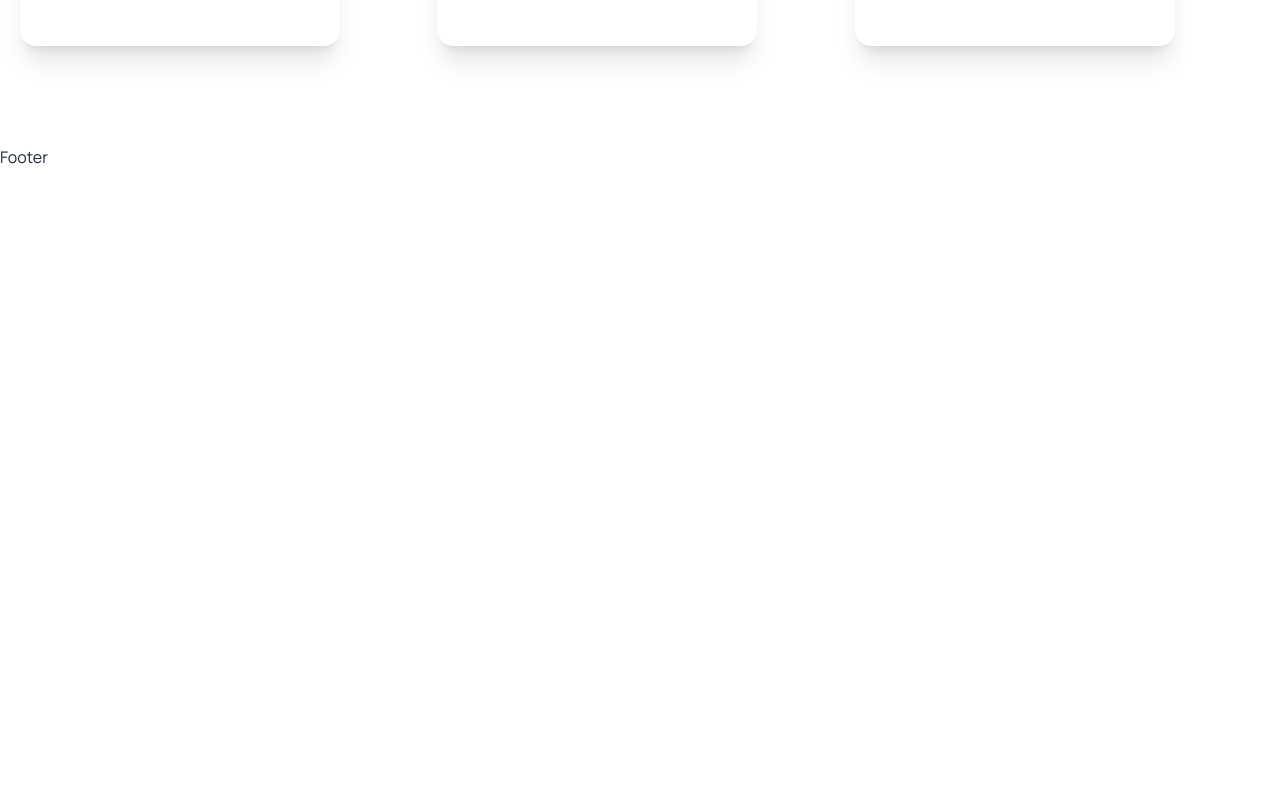
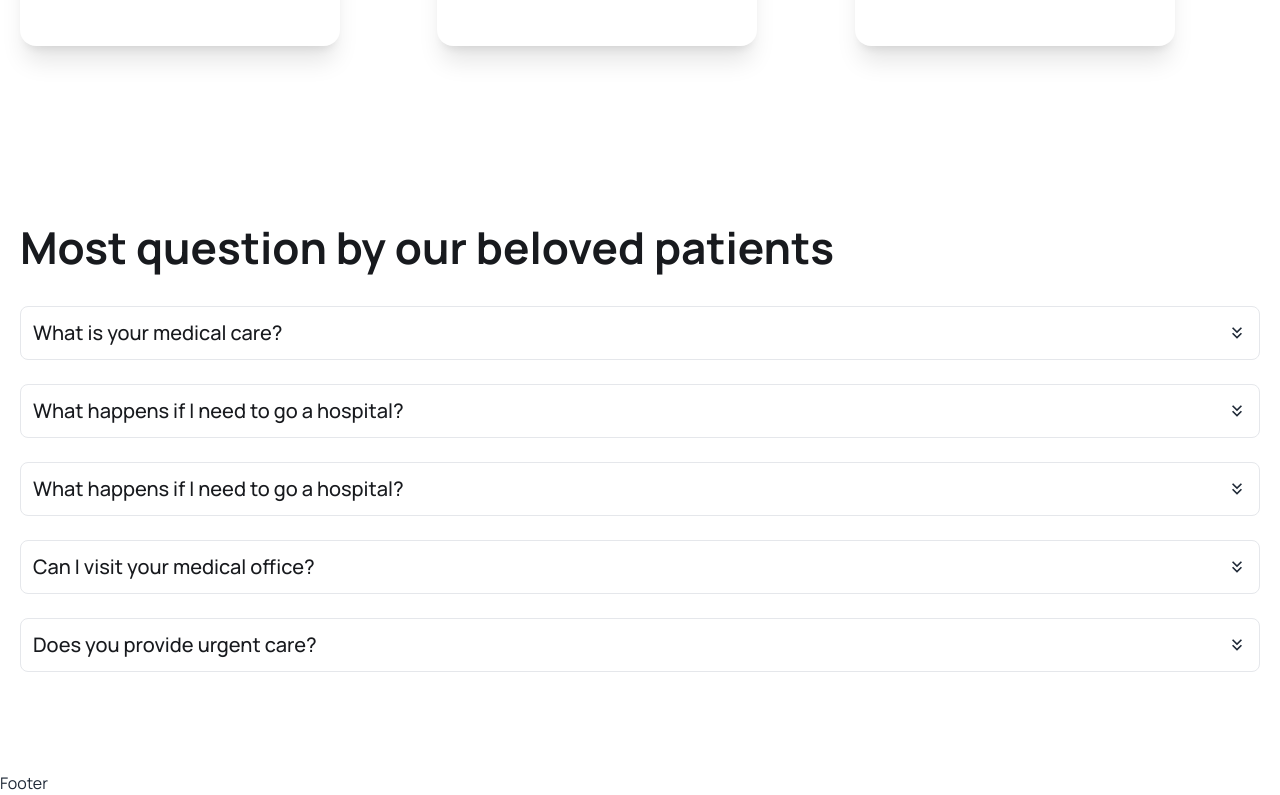
Before and after one commit to codewithriad/madical-booking-app-stripe, a React (Vite) app in the folder client/: page / in a window 1280 px wide. Shown: the part 4595-5390 px from the top of the page. Before the commit the page ends 4764 px from the top, so only its background shows below. Built offline with nearby package versions, Linux system fonts and the light colour scheme.

Commit message:
faq par already done

```diff
--- /dev/null
+++ b/client/src/components/Faq/Accordions.jsx
@@ -0,0 +1,49 @@
+import {
+    MdKeyboardDoubleArrowDown,
+    MdKeyboardDoubleArrowUp,
+} from "react-icons/md";
+
+import { useEffect, useState } from "react";
+import { faqs } from "../../assets/data/faqs";
+
+const Accordions = () => {
+  const [faqData, setFaqData] = useState([]);
+  const [openIndex, setOpenIndex] = useState(false);
+
+  useEffect(() => {
+    setFaqData(faqs);
+  }, []);
+  const toggleFaq = (index) => {
+    setOpenIndex(openIndex === index ? null : index);
+  };
+  return (
+    <>
+      {faqData.map((faq, index) => (
+        <div key={index} className=" border rounded-lg mb-6">
+          <div
+            className="flex justify-between items-center cursor-pointer p-3"
+            onClick={() => toggleFaq(index)}
+          >
+            <h3 className="text-headingColor text-xl font-medium">
+              {faq.question}
+            </h3>
+            <span className="text-xl font-medium">
+              {openIndex === index ? (
+                <MdKeyboardDoubleArrowUp />
+              ) : (
+                <MdKeyboardDoubleArrowDown />
+              )}
+            </span>
+          </div>
+          {openIndex === index && (
+            <div className="p-3 text-textColor">
+              <p className="text-textColor text-base">{faq.content}</p>
+            </div>
+          )}
+        </div>
+      ))}
+    </>
+  );
+};
+
+export default Accordions;
--- /dev/null
+++ b/client/src/components/Faq/Faq.jsx
@@ -0,0 +1,22 @@
+import Accordions from "./Accordions";
+
+const Faq = () => {
+  return (
+    <>
+    <section>
+        <div className="container">
+            {/* Faq Image */}
+            {/* All Faq importing */}
+      <div>
+        <h2 className="heading mb-8">Most question by our beloved patients</h2>
+
+        <Accordions />
+      </div>
+        </div>
+    </section>
+
+    </>
+  );
+};
+
+export default Faq;
--- a/client/src/pages/Home.jsx
+++ b/client/src/pages/Home.jsx
@@ -9,6 +9,7 @@ import { BsArrowRight } from "react-icons/bs";
 import { Link } from "react-router-dom";
 import About from "../components/About/About";
 import DoctorsList from "../components/Doctors/DoctorsList";
+import Faq from "../components/Faq/Faq";
 import Features from "../components/Feature/Features";
 import ServiceList from "../components/Services/ServiceList";
 const Home = () => {
@@ -170,6 +171,10 @@ const Home = () => {
       {/* Our Great doctors */}
 
       <DoctorsList/>
+
+      {/* Faq section */}
+
+      <Faq/>
     </>
   );
 };
```
